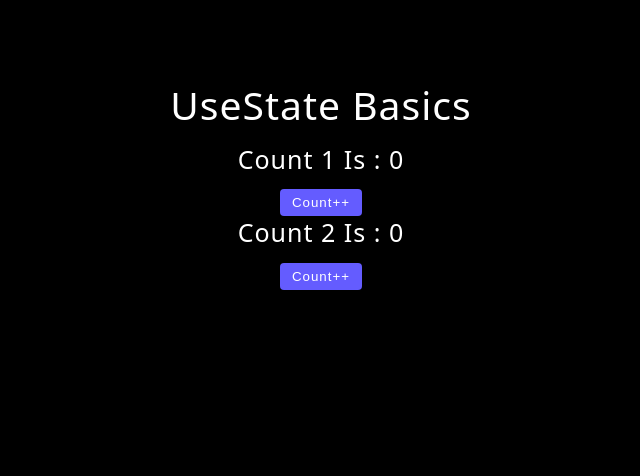
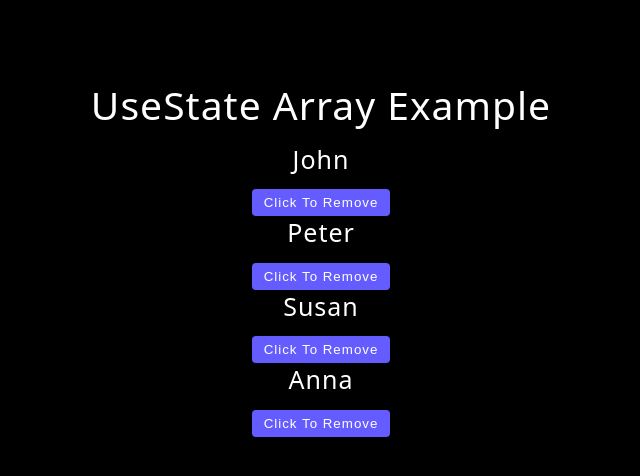
Before and after one commit to karmaaryan/learnReact-1, a React (Vite) app in the folder aryan/firstViteApp/: page / in a window 1280 px wide. Shown: the top 476 px of the page, without its empty margins (319-959 px from the left). Built offline with nearby package versions, Linux system fonts and the light colour scheme.

Commit message:
useStateArray

```diff
--- a/aryan/firstViteApp/src/App.jsx
+++ b/aryan/firstViteApp/src/App.jsx
@@ -1,4 +1,4 @@
-import Starter from './tutorial/01-useState/starter/02-useState-basics'
+import Starter from './tutorial/01-useState/starter/03-useState-array'
 
 function App() {
   return (
--- a/aryan/firstViteApp/src/tutorial/01-useState/starter/03-useState-array.jsx
+++ b/aryan/firstViteApp/src/tutorial/01-useState/starter/03-useState-array.jsx
@@ -1,5 +1,24 @@
+import {data} from '../../../data.js'
+import React from 'react';
+
+
 const UseStateArray = () => {
-  return <h2>useState array example</h2>;
+  const [dataInput, setPeople] = React.useState(data);
+    function removePpl(id){
+      const remainingppl = dataInput.filter((input)=> input.id != id);
+      setPeople(remainingppl);
+    }
+  return <div>
+    <h2>useState array example</h2>
+    {dataInput.map((data)=>{
+      const {id, name} = data;
+      return <div key={id} JclassName='item'>
+        <h4>{name}</h4>
+        <button className='btn' onClick={()=>removePpl(id)}>Click to remove</button>
+      </div>
+    })}
+  </div>
+
 };
 
 export default UseStateArray;
```
Also changed, not shown: 1 other file (tests, documents, lock files or other folders).
